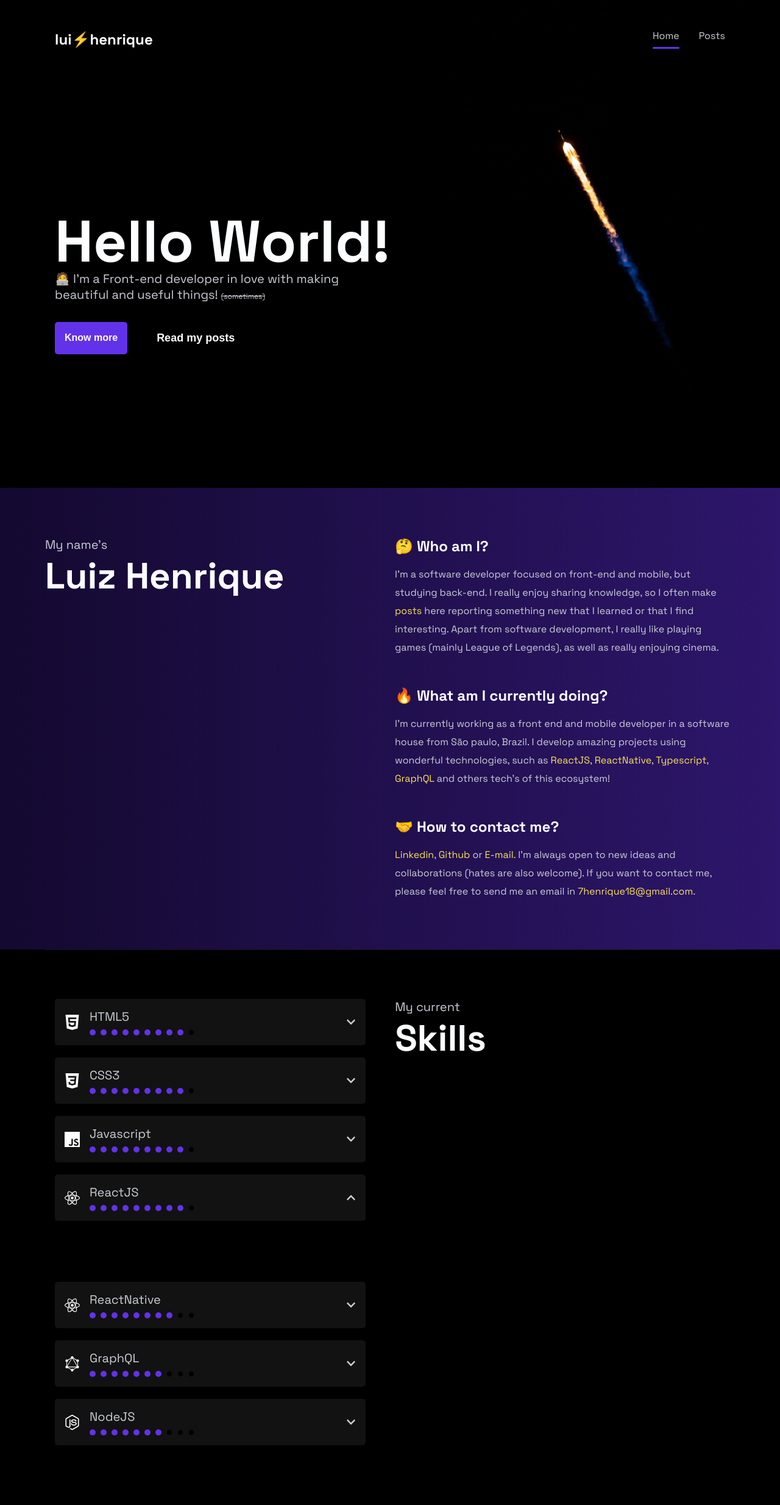
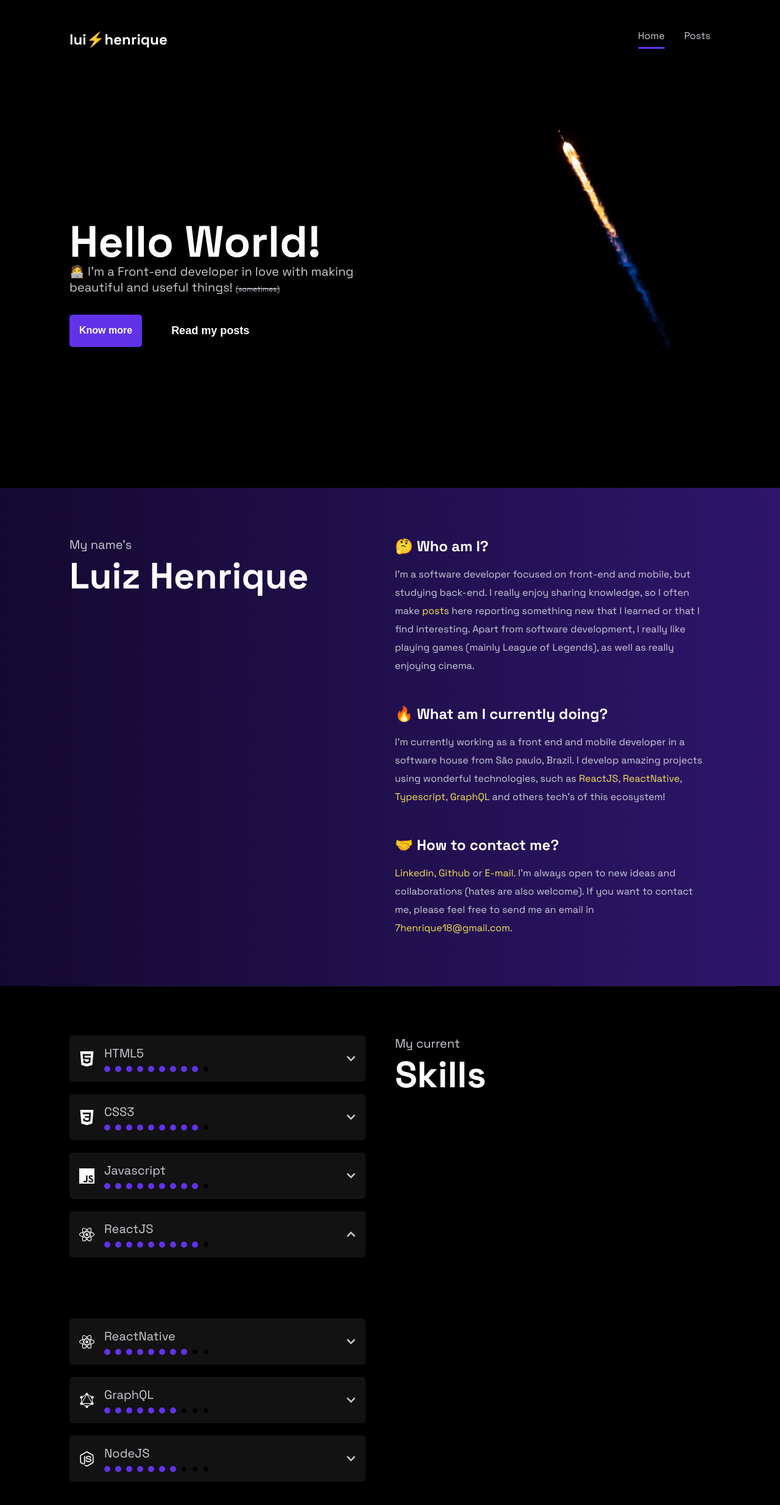
Before and after one commit to lui7henrique/blog, a Next.js app: page / in a window 1280 px wide. Shown: the top 2468 px of the page at 61% size. Built offline with nearby package versions, Linux system fonts and the light colour scheme.

Commit message:
:lipstick: Paddings

```diff
--- a/src/components/Header/styles.ts
+++ b/src/components/Header/styles.ts
@@ -6,10 +6,12 @@ export const Header = styled.header`
   align-items: center;
 
   max-width: ${({ theme }) => theme.sizes.maxWidth};
-  padding: 0 ${({ theme }) => theme.space["4"]};
   margin: 0 auto;
   width: 100%;
   height: ${({ theme }) => theme.sizes.headerHeight};
+
+  padding-right: ${({ theme }) => theme.space["10"]};
+  padding-left: ${({ theme }) => theme.space["10"]};
 `
 
 export const Logo = styled.h1`
--- a/src/templates/HomeTemplate/AboutMe/styles.ts
+++ b/src/templates/HomeTemplate/AboutMe/styles.ts
@@ -4,9 +4,6 @@ export const Container = styled.section`
   width: 100vw;
   padding-top: ${({ theme }) => theme.space["20"]};
   padding-bottom: ${({ theme }) => theme.space["20"]};
-
-  padding-right: ${({ theme }) => theme.space["4"]};
-  padding-left: ${({ theme }) => theme.space["4"]};
 
   background: linear-gradient(
     90deg,
@@ -35,6 +32,9 @@ export const Content = styled.div`
 
   display: flex;
   gap: ${({ theme }) => theme.space["4"]};
+
+  padding-right: ${({ theme }) => theme.space["10"]};
+  padding-left: ${({ theme }) => theme.space["10"]};
 
   @media (max-width: ${({ theme }) => theme.breakpoints.lg}) {
     flex-direction: column;
--- a/src/templates/HomeTemplate/HeroSection/styles.ts
+++ b/src/templates/HomeTemplate/HeroSection/styles.ts
@@ -2,7 +2,8 @@ import styled from "styled-components"
 
 export const Container = styled.section`
   max-width: ${({ theme }) => theme.sizes.maxWidth};
-  padding: 0 ${({ theme }) => theme.space["4"]};
+  padding-right: ${({ theme }) => theme.space["10"]};
+  padding-left: ${({ theme }) => theme.space["10"]};
   margin: 0 auto;
 
   width: 100%;
@@ -21,8 +22,8 @@ export const Article = styled.article`
 `
 
 export const ArticleTitle = styled.h1`
-  font-size: ${({ theme }) => theme.fontSizes["8xl"]};
-  line-height: ${({ theme }) => theme.fontSizes["8xl"]};
+  font-size: ${({ theme }) => theme.fontSizes["7xl"]};
+  line-height: ${({ theme }) => theme.fontSizes["7xl"]};
 
   @media (max-width: ${({ theme }) => theme.breakpoints.md}) {
     font-size: ${({ theme }) => theme.fontSizes["6xl"]};
--- a/src/templates/HomeTemplate/Skills/styles.ts
+++ b/src/templates/HomeTemplate/Skills/styles.ts
@@ -16,8 +16,8 @@ export const Content = styled.div`
   padding-top: ${({ theme }) => theme.space["20"]};
   padding-bottom: ${({ theme }) => theme.space["20"]};
 
-  padding-right: ${({ theme }) => theme.space["4"]};
-  padding-left: ${({ theme }) => theme.space["4"]};
+  padding-right: ${({ theme }) => theme.space["10"]};
+  padding-left: ${({ theme }) => theme.space["10"]};
 
   border-top: 1px solid ${({ theme }) => theme.colors.shape};
 
```
